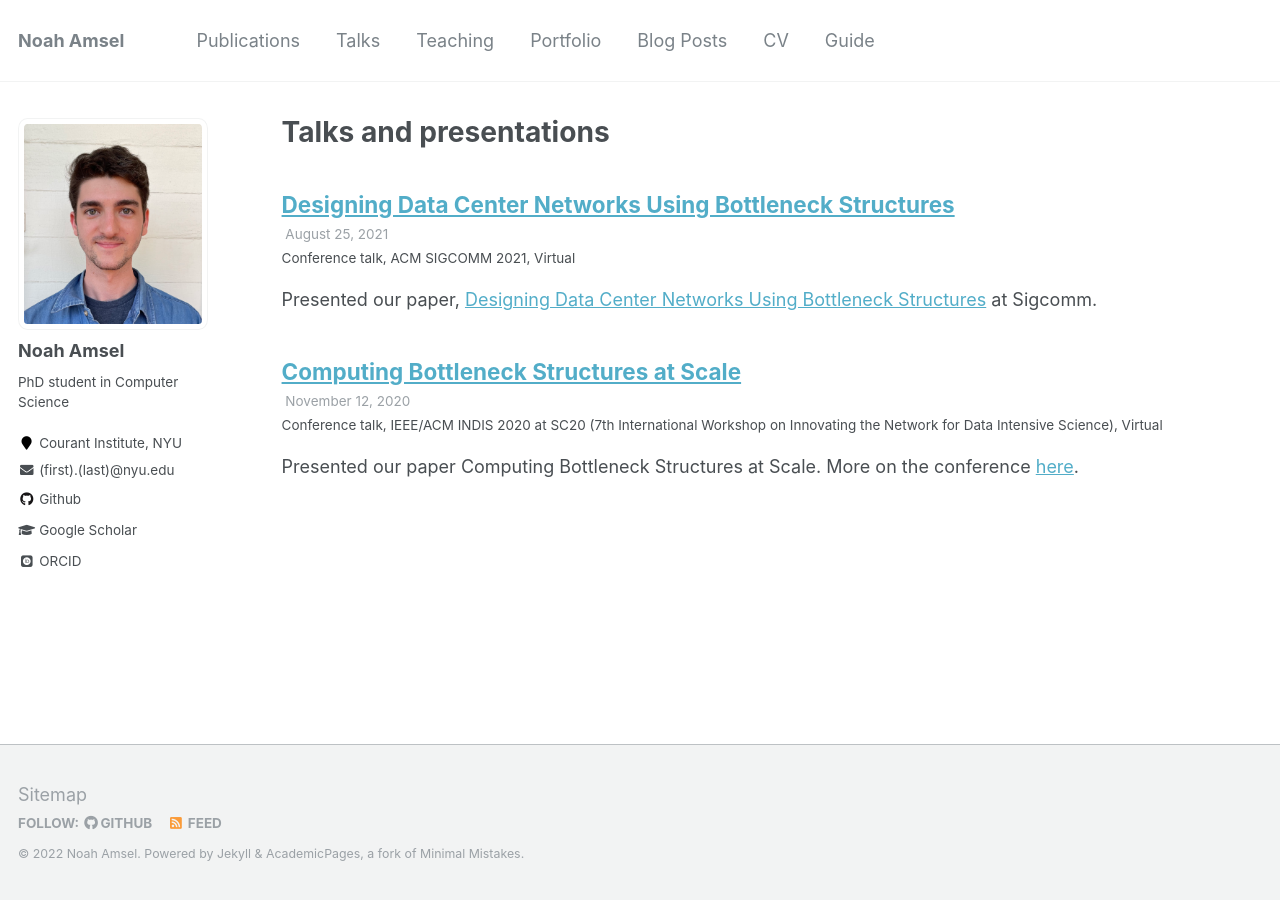
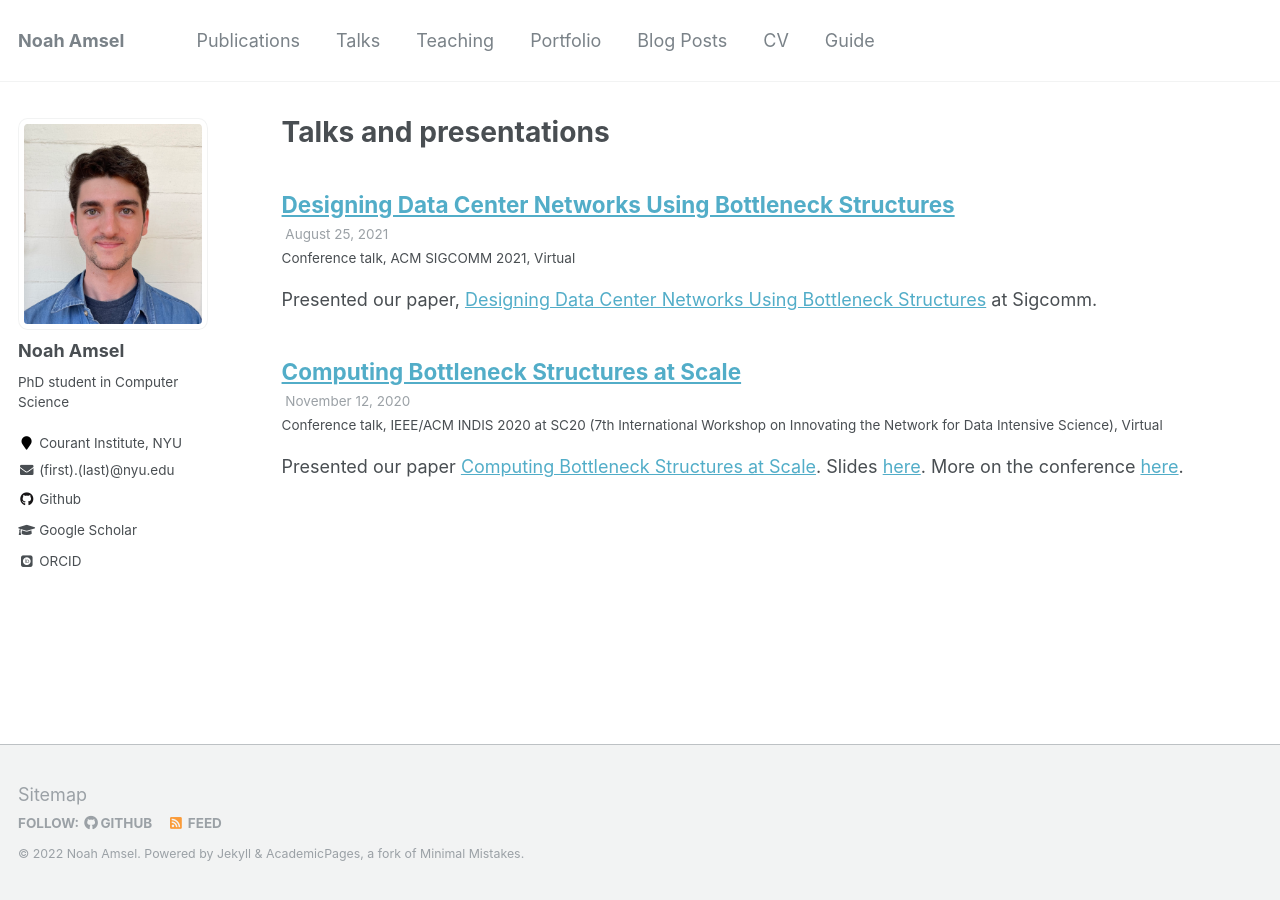
Before and after one commit to NoahAmsel/NoahAmsel.github.io, a Jekyll site: the page built from _pages/talks.html, in a window 1280 px wide. Built offline with Jekyll 4.4.1, drawn with Linux system fonts in a browser that asks for light colours; some web fonts are replaced.

Commit message:
add indis slides

```diff
--- a/markdown_generator/talks.tsv
+++ b/markdown_generator/talks.tsv
@@ -1,7 +1,7 @@
 title	type	url_slug	venue	date	location	published	description
-Computing Bottleneck Structures at Scale	Conference talk	indis	IEEE/ACM INDIS 2020 at SC20 (7th International Workshop on Innovating the Network for Data Intensive Science)	2020-11-12	Virtual		Presented our paper Computing Bottleneck Structures at Scale. More on the conference [here](https://scinet.supercomputing.org/community/indis/previous-editions/sc20-indis/).
+Computing Bottleneck Structures at Scale	Conference talk	indis	IEEE/ACM INDIS 2020 at SC20 (7th International Workshop on Innovating the Network for Data Intensive Science)	2020-11-12	Virtual		Presented our paper [Computing Bottleneck Structures at Scale](). Slides [here](https://scinet.supercomputing.org/community/documents/110/INDIS20_PaperTalk_BottleneckStructures.pdf). More on the conference [here](https://scinet.supercomputing.org/community/indis/previous-editions/sc20-indis/).
 Designing Data Center Networks Using Bottleneck Structures	Conference talk	sigcomm	ACM SIGCOMM 2021	2021-08-25	Virtual		`Presented our paper, [Designing Data Center Networks Using Bottleneck Structures]() at Sigcomm.
 
 <iframe src="https://www.youtube.com/watch?v=s531GDw5pxs&t=2m10s&list=PLU4C2_kotFP2RrGAKLkVNGrrS8o6G-jvi&index=10" frameborder="0" allowfullscreen></iframe>
 [comment]: # (could include width="420" height="315" above)`
-A Spectral Method for Improved Phylogenetic Inference	Talk	kupcinet-getz	Kupcinet-Getz Symposium	2019-08-05	Weizmann Institute, Rehovot, Israel	false	Presented work on phylogenetic inference completed during the Kupcinet-Getz international summer school, which eventually became our paper "Spectral Neighbor Joining for Reconstruction of Latent Tree Models".
+A Spectral Method for Improved Phylogenetic Inference	Talk	kupcinet-getz	Kupcinet-Getz Symposium	2019-08-05	Weizmann Institute, Rehovot, Israel	false	Presented work on phylogenetic inference completed during the Kupcinet-Getz international summer school, which eventually became our paper "[Spectral Neighbor Joining for Reconstruction of Latent Tree Models]()".
```
Also changed, not shown: _talks/2019-08-05-kupcinet-getz.md (+1 -1 lines), _talks/2020-11-12-indis.md (+1 -1 lines).
